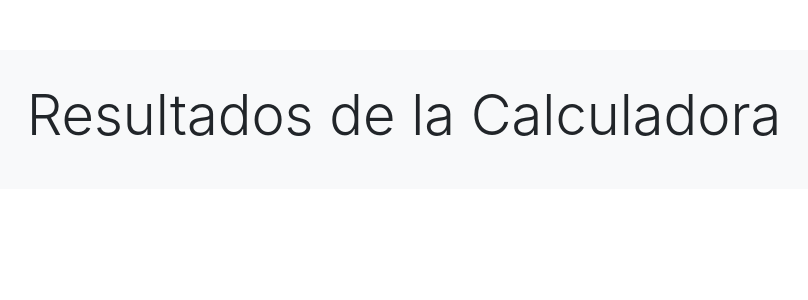
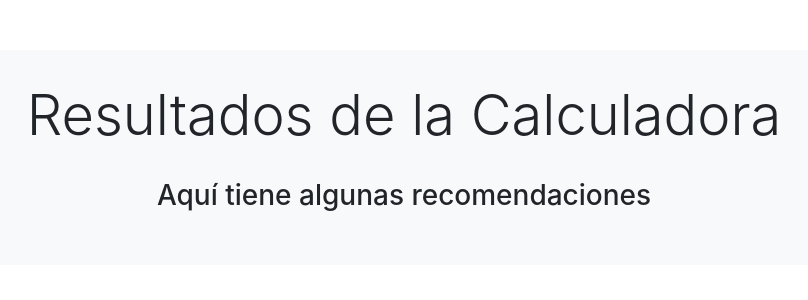
Before and after one commit to GianfrancoAJC/PI3, a Flask app: template templates/resultados.html in a window 1280 px wide. Shown: the part 56-356 px from the top of the page, without its empty margins (236-1044 px from the left). Run offline with Flask 3, Linux system fonts and the light colour scheme; the template is opened without the code that fills it, so the values that code supplies are empty; parts of the project's set-up code (start-up, migrations or seed data) failed here and were passed over; some libraries are stand-ins or nearby versions.

Commit message:
Update resultados Fixing all Energygrid 1.2.1

```diff
--- a/app.py
+++ b/app.py
@@ -133,7 +133,23 @@ def calcular():
         prediccion = modelo.predict(nueva_entrada_poly)
         ic = IC(predicciones, y_test, prediccion)
         pf = float(prediccion[0])*int(v1)
-        return render_template('resultados.html', prediccion=prediccion, ic=ic, pf = pf)
+        recomendaciones = []
+        if pf > int(v1)*50:
+            if int(v4) > 5 + int(v1)*3:
+                recomendaciones.append('Se recomienda reducir la cantidad de electrodomésticos que se usan')
+            if int(v5) > 5 + int(v1)*2:
+                recomendaciones.append('Se recomienda reducir la cantidad de focos que se usan')
+            if int(v6) == 1:
+                recomendaciones.append('Se recomienda cambiar sus focos a ahorradores')
+            if int(v8) == 3:
+                recomendaciones.append('Se recomienda reducir su actividad durante la noche')
+            if int(v10) == 1:
+                recomendaciones.append('Se recomienda reducir el uso de la terma')
+            if int(v11) == 0:
+                recomendaciones.append('Se recomienda asistir a alguna charla sobre el ahorro de energía')
+        else:
+            recomendaciones.append('Ninguna recomendación generada. Su consumo es adecuado, ¡Felicidades!')
+        return render_template('resultados.html', prediccion=prediccion, ic=ic, pf = pf, recomendaciones = recomendaciones)
     except Exception as e:
         print(e)
         print(sys.exc_info())
--- a/templates/resultados.html
+++ b/templates/resultados.html
@@ -26,6 +26,21 @@
         .btn-primary:hover {
             background-color: #0056b3;
             border-color: #0056b3;
+        }
+        /* Estilos para las recomendaciones */
+        .recomendaciones {
+            margin-top: 30px;
+        }
+        .recomendaciones h3 {
+            margin-bottom: 20px;
+        }
+        .recomendaciones ul {
+            list-style-type: decimal;
+            padding-left: 20px;
+        }
+        .recomendaciones li {
+            font-size: 1.1rem;
+            line-height: 1.6;
         }
     </style>
 </head>
@@ -69,6 +84,15 @@
                 <p class="text-muted">* Estos costos son estimados y pueden variar según el proveedor de energía y otros factores. (datos extraidos de Infobae)</p>
             </div>
             {% endif %}
+            <!-- Aquí van las recomendaciones -->
+            <div class="recomendaciones">
+                <h3>Aquí tiene algunas recomendaciones</h3>
+                <ul>
+                    {% for recomendacion in recomendaciones %}
+                    <li>{{ recomendacion }}</li>
+                    {% endfor %}
+                </ul>
+            </div>
         </div>
     </div>
 
```
Also changed, not shown: templates/calculadora.html (+8 -8 lines).
